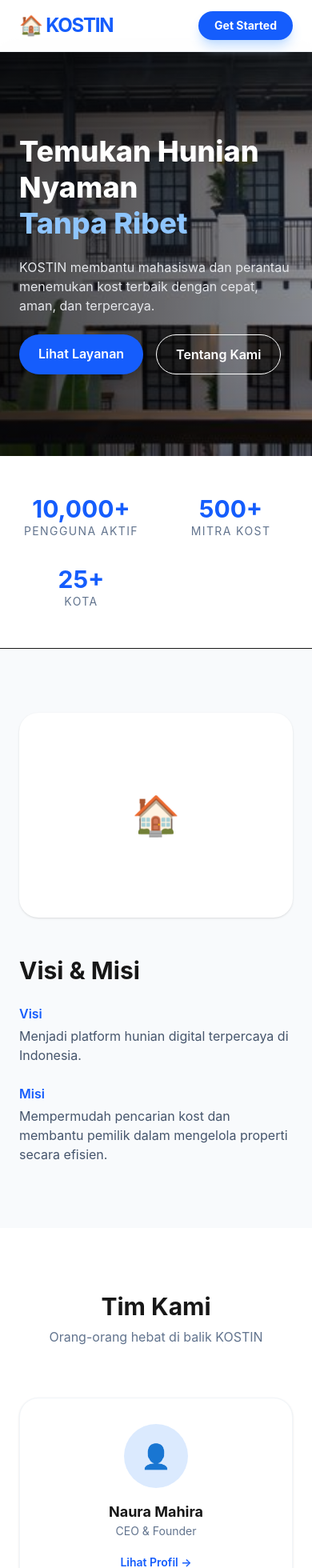
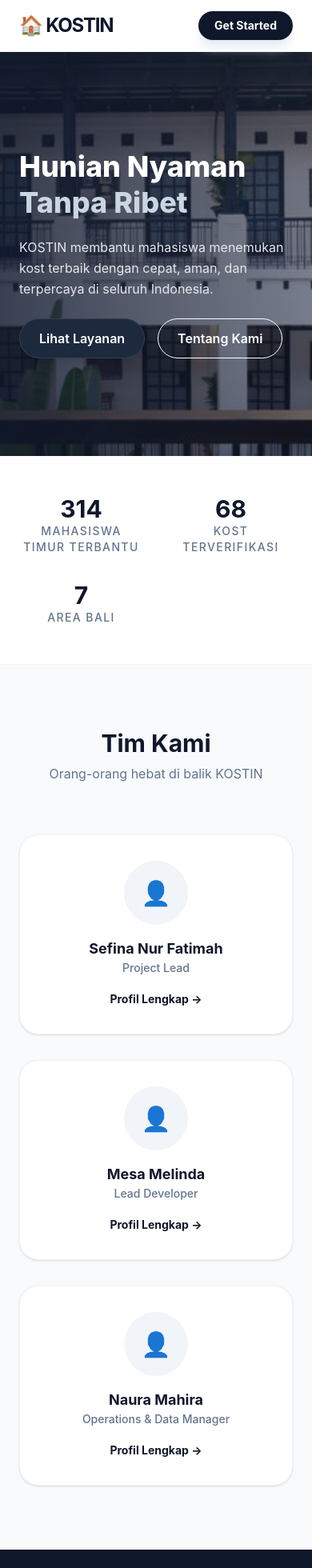
Before and after one commit to nauramahira1230/company-profile-mvp, a Next.js app: page / in a window 390 px wide. Shown: the top 1960 px of the page at 80% size. Built offline with nearby package versions, Linux system fonts and the light colour scheme.

Commit message:
first commit

```diff
--- a/app/about/page.tsx
+++ b/app/about/page.tsx
@@ -1,37 +1,14 @@
 export default function AboutPage() {
   return (
-    <div className="py-20">
-      <div className="max-w-7xl mx-auto px-6">
-        {/* Header Section */}
-        <div className="max-w-3xl mb-16">
-          <h1 className="text-4xl md:text-5xl font-extrabold mb-6">Tentang <span className="text-blue-600">KOSTIN</span></h1>
-          <p className="text-lg text-slate-600 leading-relaxed">
-            KOSTIN lahir dari keresahan mahasiswa yang kesulitan mencari hunian yang transparan dan nyaman.
-            Kami hadir untuk menjembatani antara pemilik kost dan pencari kost melalui teknologi yang mudah digunakan.
-          </p>
-        </div>
-
-        {/* History & Value */}
-        <div className="grid md:grid-cols-2 gap-16 items-center">
-          <div className="bg-blue-600 h-80 rounded-3xl flex items-center justify-center text-8xl">
-            🚀
-          </div>
-          <div>
-            <h2 className="text-2xl font-bold mb-4">Kenapa Memilih Kami?</h2>
-            <ul className="space-y-4 text-slate-600">
-              <li className="flex gap-3">
-                <span className="text-blue-600 font-bold">✓</span>
-                <span>**Keamanan Terjamin:** Semua mitra kami telah melalui proses verifikasi ketat.</span>
-              </li>
-              <li className="flex gap-3">
-                <span className="text-blue-600 font-bold">✓</span>
-                <span>**Transparansi Harga:** Tidak ada biaya tersembunyi antara penyewa dan pemilik.</span>
-              </li>
-              <li className="flex gap-3">
-                <span className="text-blue-600 font-bold">✓</span>
-                <span>**Dukungan 24/7:** Tim CS kami siap membantu kendala hunian Anda kapan saja.</span>
-              </li>
-            </ul>
+    <div className="py-20 bg-white">
+      <div className="max-w-4xl mx-auto px-6">
+        <h1 className="text-4xl font-bold text-slate-900 mb-8 border-b-4 border-slate-900 inline-block">Tentang KOSTIN</h1>
+        <div className="space-y-6 text-slate-700 leading-relaxed text-lg">
+          <p>KOSTIN adalah platform hunian digital yang lahir dari kebutuhan mahasiswa akan transparansi dan kemudahan dalam mencari tempat tinggal di perantauan.</p>
+          <p>Berawal dari tugas project di ITENAS Bandung, kini KOSTIN dikembangkan untuk menjadi standar baru dalam pengelolaan properti dan pencarian kost di Indonesia yang mengutamakan keamanan dan kepercayaan.</p>
+          <div className="p-8 bg-slate-900 text-white rounded-3xl mt-10">
+            <h3 className="text-xl font-bold mb-2">Visi Kami</h3>
+            <p className="opacity-80">Menjadi jembatan utama yang menghubungkan penyewa dan pemilik kost dengan sistem yang cerdas dan transparan.</p>
           </div>
         </div>
       </div>
--- /dev/null
+++ b/app/api/company/route.ts
@@ -0,0 +1,17 @@
+import { NextResponse } from "next/server";
+import { promises as fs } from "fs";
+import path from "path";
+
+export async function GET() {
+  try {
+    // Membaca data dari file JSON lokal
+    const filePath = path.join(process.cwd(), "data", "company.json");
+    const fileContent = await fs.readFile(filePath, "utf8");
+    const data = JSON.parse(fileContent);
+
+    // Mengirimkan data sebagai API Response
+    return NextResponse.json(data);
+  } catch (error) {
+    return NextResponse.json({ error: "Gagal mengambil data" }, { status: 500 });
+  }
+}
--- a/app/layout.tsx
+++ b/app/layout.tsx
@@ -1,96 +1,107 @@
 // File: app/layout.tsx
-import Link from 'next/link';
-import './globals.css'; // Pastikan Tailwind sudah aktif di file ini
+import Link from "next/link";
+import "./globals.css";
 
 export const metadata = {
   title: "KOSTIN | Modern Living Solution",
   description: "Company Profile KOSTIN - Platform Hunian Digital Indonesia",
 };
 
-export default function RootLayout({
-  children,
-}: {
-  children: React.ReactNode;
-}) {
+export default function RootLayout({ children }: { children: React.ReactNode }) {
   return (
     <html lang="id" className="scroll-smooth">
       <body className="bg-white text-slate-900 antialiased font-sans">
-
-        {/* NAVBAR */}
+        {/* NAVBAR - Warna Navy (slate-900) */}
         <header className="fixed top-0 inset-x-0 z-50 bg-white/80 backdrop-blur-md border-b border-slate-100">
           <nav className="max-w-7xl mx-auto px-6 h-16 flex justify-between items-center">
-
             {/* LOGO */}
-            <Link href="/" className="text-2xl font-bold text-blue-600 tracking-tighter">
+            <Link href="/" className="text-2xl font-bold text-slate-900 tracking-tighter">
               🏠 KOSTIN
             </Link>
 
             {/* NAV MENU */}
             <ul className="hidden md:flex gap-8 text-sm font-semibold text-slate-600">
-              <li><Link href="/" className="hover:text-blue-600 transition">Home</Link></li>
-              <li><Link href="/about" className="hover:text-blue-600 transition">About</Link></li>
-              <li><Link href="/services" className="hover:text-blue-600 transition">Services</Link></li>
-              <li><Link href="/contact" className="hover:text-blue-600 transition">Contact</Link></li>
+              <li>
+                <Link href="/" className="hover:text-slate-900 transition">
+                  Home
+                </Link>
+              </li>
+              <li>
+                <Link href="/about" className="hover:text-slate-900 transition">
+                  About
+                </Link>
+              </li>
+              <li>
+                <Link href="/services" className="hover:text-slate-900 transition">
+                  Services
+                </Link>
+              </li>
+              <li>
+                <Link href="/contact" className="hover:text-slate-900 transition">
+                  Contact
+                </Link>
+              </li>
             </ul>
 
-            {/* BUTTON */}
-            <Link
-              href="/contact"
-              className="bg-blue-600 text-white px-5 py-2 rounded-full text-sm font-bold shadow-lg shadow-blue-200 hover:bg-blue-700 transition active:scale-95"
-            >
+            {/* BUTTON - Warna Navy (bg-slate-900) */}
+            <Link href="/contact" className="bg-slate-900 text-white px-5 py-2 rounded-full text-sm font-bold shadow-lg shadow-slate-200 hover:bg-slate-800 transition active:scale-95">
               Get Started
             </Link>
           </nav>
         </header>
 
-        {/* CONTENT (Halaman page.tsx kamu bakal muncul di sini) */}
-        <main className="pt-16 min-h-screen">
-          {children}
-        </main>
+        {/* CONTENT */}
+        <main className="pt-16 min-h-screen">{children}</main>
 
-        {/* FOOTER */}
+        {/* FOOTER - Tema Navy */}
         <footer className="bg-slate-900 text-white pt-20 pb-10">
           <div className="max-w-7xl mx-auto px-6">
             <div className="grid md:grid-cols-4 gap-12 border-b border-slate-800 pb-12">
-
-              {/* Kolom 1: Brand */}
               <div className="col-span-1 md:col-span-2">
-                <h2 className="text-2xl font-bold text-blue-400 mb-4">🏠 KOSTIN</h2>
-                <p className="text-slate-400 max-w-sm leading-relaxed">
-                  Platform pencarian hunian modern yang mengutamakan transparansi, keamanan, dan kenyamanan bagi mahasiswa dan pekerja di seluruh Indonesia.
-                </p>
+                <h2 className="text-2xl font-bold text-slate-300 mb-4">🏠 KOSTIN</h2>
+                <p className="text-slate-400 max-w-sm leading-relaxed">Platform pencarian hunian modern yang mengutamakan transparansi, keamanan, dan kenyamanan.</p>
               </div>
 
-              {/* Kolom 2: Links */}
               <div>
                 <h4 className="font-bold mb-4">Company</h4>
                 <ul className="space-y-2 text-slate-400 text-sm">
-                  <li><Link href="/about">Tentang Kami</Link></li>
-                  <li><Link href="/services">Layanan</Link></li>
-                  <li><Link href="/contact">Kontak</Link></li>
+                  <li>
+                    <Link href="/about">Tentang Kami</Link>
+                  </li>
+                  <li>
+                    <Link href="/services">Layanan</Link>
+                  </li>
+                  <li>
+                    <Link href="/contact">Kontak</Link>
+                  </li>
                 </ul>
               </div>
 
-              {/* Kolom 3: Support */}
               <div>
                 <h4 className="font-bold mb-4">Support</h4>
                 <ul className="space-y-2 text-slate-400 text-sm">
-                  <li><a href="#" className="hover:text-white">Pusat Bantuan</a></li>
-                  <li><a href="#" className="hover:text-white">Syarat & Ketentuan</a></li>
-                  <li><a href="#" className="hover:text-white">Kebijakan Privasi</a></li>
+                  <li>
+                    <a href="#" className="hover:text-white">
+                      Pusat Bantuan
+                    </a>
+                  </li>
+                  <li>
+                    <a href="#" className="hover:text-white">
+                      Syarat & Ketentuan
+                    </a>
+                  </li>
                 </ul>
               </div>
             </div>
 
             <div className="mt-10 flex flex-col md:flex-row justify-between items-center gap-4 text-xs text-slate-500">
               <p>© 2026 KOSTIN Technology. All rights reserved.</p>
-              <div className="flex gap-6 italic">
+              <div className="italic">
                 <span>"Solusi hunian, bukan solusi hati"</span>
               </div>
             </div>
           </div>
         </footer>
-
       </body>
     </html>
   );
--- a/app/page.tsx
+++ b/app/page.tsx
@@ -1,19 +1,28 @@
 import Link from "next/link";
+import { promises as fs } from "fs";
+import path from "path";
 
-// DATA FETCHING
-async function getCompanyData() {
-  return {
-    stats: [
-      { label: "Pengguna Aktif", value: "10,000+" },
-      { label: "Mitra Kost", value: "500+" },
-      { label: "Kota", value: "25+" },
-    ],
-    team: [
-      { id: 1, name: "Naura Mahira", role: "CEO & Founder", slug: "naura" },
-      { id: 2, name: "Sefina Nur Fatimah", role: "CTO", slug: "sefina" },
-      { id: 3, name: "Mesa Melinda", role: "COO", slug: "mesa" },
-    ]
-  };
+interface Stat {
+  label: string;
+  value: string;
+}
+
+interface TeamMember {
+  id: number;
+  name: string;
+  role: string;
+  slug: string;
+}
+
+interface CompanyData {
+  stats: Stat[];
+  team: TeamMember[];
+}
+
+async function getCompanyData(): Promise<CompanyData> {
+  const filePath = path.join(process.cwd(), "data", "company.json");
+  const file = await fs.readFile(filePath, "utf8");
+  return JSON.parse(file);
 }
 
 export default async function HomePage() {
@@ -21,44 +30,25 @@ export default async function HomePage() {
 
   return (
     <div className="overflow-hidden">
-
-      {/* HERO */}
+      {}
       <section className="relative h-[60vh] md:h-[70vh] text-white">
-
-        {/* BG IMAGE */}
         <div className="absolute inset-0">
-          <img
-            src="/images/hero.jpg"
-            alt="Hero"
-            className="w-full h-full object-cover"
-          />
-          <div className="absolute inset-0 bg-gradient-to-r from-black/70 to-black/40"></div>
+          <img src="/images/hero.jpg" alt="Hero" className="w-full h-full object-cover" />
+          <div className="absolute inset-0 bg-gradient-to-r from-slate-900/80 to-slate-900/50"></div>
         </div>
 
-        {/* CONTENT */}
         <div className="relative max-w-7xl mx-auto px-6 h-full flex items-center">
           <div className="max-w-xl">
             <h1 className="text-4xl md:text-6xl font-extrabold leading-tight mb-5">
-              Temukan Hunian Nyaman <br />
-              <span className="text-blue-300">Tanpa Ribet</span>
+              Hunian Nyaman <br />
+              <span className="text-slate-300">Tanpa Ribet</span>
             </h1>
-
-            <p className="text-base md:text-lg text-gray-200 mb-6">
-              KOSTIN membantu mahasiswa dan perantau menemukan kost terbaik dengan cepat, aman, dan terpercaya.
-            </p>
-
+            <p className="text-base md:text-lg text-gray-200 mb-6 leading-relaxed">KOSTIN membantu mahasiswa menemukan kost terbaik dengan cepat, aman, dan terpercaya di seluruh Indonesia.</p>
             <div className="flex gap-4">
-              <Link
-                href="/services"
-                className="bg-blue-600 px-6 py-3 rounded-full font-semibold hover:bg-blue-700 transition shadow-lg"
-              >
+              <Link href="/services" className="bg-slate-800 border border-slate-700 px-6 py-3 rounded-full font-semibold hover:bg-slate-700 transition shadow-lg">
                 Lihat Layanan
               </Link>
-
-              <Link
-                href="/about"
-                className="border border-white px-6 py-3 rounded-full font-semibold hover:bg-white hover:text-black transition"
-              >
+              <Link href="/about" className="border border-white px-6 py-3 rounded-full font-semibold hover:bg-white hover:text-black transition">
                 Tentang Kami
               </Link>
             </div>
@@ -66,108 +56,51 @@ export default async function HomePage() {
         </div>
       </section>
 
-      {/* STATS */}
-      <section className="py-12 bg-white border-b">
+      {}
+      <section className="py-12 bg-white border-b border-slate-100">
         <div className="max-w-7xl mx-auto px-6">
           <div className="grid grid-cols-2 md:grid-cols-3 gap-8 text-center">
             {stats.map((s, i) => (
               <div key={i}>
-                <p className="text-3xl font-bold text-blue-600">{s.value}</p>
-                <p className="text-slate-500 text-sm uppercase tracking-widest">
-                  {s.label}
-                </p>
+                <p className="text-3xl font-bold text-slate-900">{s.value}</p>
+                <p className="text-slate-500 text-sm uppercase tracking-widest font-medium">{s.label}</p>
               </div>
             ))}
           </div>
         </div>
       </section>
 
-      {/* VISI MISI */}
+      {}
       <section className="py-20 bg-slate-50">
-        <div className="max-w-7xl mx-auto px-6 grid md:grid-cols-2 gap-12 items-center">
-
-          <div className="bg-white h-64 rounded-3xl shadow flex items-center justify-center text-5xl">
-            🏠
+        <div className="max-w-7xl mx-auto px-6">
+          <div className="text-center mb-16">
+            <h2 className="text-3xl font-bold text-slate-900">Tim Kami</h2>
+            <p className="text-slate-500 mt-2">Orang-orang hebat di balik KOSTIN</p>
           </div>
 
-          <div>
-            <h2 className="text-3xl font-bold mb-6">Visi & Misi</h2>
-
-            <div className="space-y-6">
-              <div>
-                <h3 className="font-semibold text-blue-600 mb-1">Visi</h3>
-                <p className="text-slate-600">
-                  Menjadi platform hunian digital terpercaya di Indonesia.
-                </p>
+          <div className="grid sm:grid-cols-2 lg:grid-cols-3 gap-8">
+            {team.map((t) => (
+              <div key={t.id} className="bg-white p-8 rounded-3xl border border-slate-100 shadow-sm hover:shadow-lg hover:-translate-y-1 transition text-center">
+                <div className="w-20 h-20 mx-auto bg-slate-100 rounded-full flex items-center justify-center text-3xl mb-4">👤</div>
+                <h3 className="text-lg font-bold text-slate-900">{t.name}</h3>
+                <p className="text-slate-500 text-sm mb-4 font-medium">{t.role}</p>
+                <Link href={`/team/${t.slug}`} className="text-slate-900 text-sm font-bold hover:underline">
+                  Profil Lengkap →
+                </Link>
               </div>
-
-              <div>
-                <h3 className="font-semibold text-blue-600 mb-1">Misi</h3>
-                <p className="text-slate-600">
-                  Mempermudah pencarian kost dan membantu pemilik dalam mengelola properti secara efisien.
-                </p>
-              </div>
-            </div>
+            ))}
           </div>
         </div>
       </section>
 
-      {/* TEAM */}
-      <section className="py-20">
-        <div className="max-w-7xl mx-auto px-6">
-
-          <div className="text-center mb-16">
-            <h2 className="text-3xl font-bold">Tim Kami</h2>
-            <p className="text-slate-500 mt-2">
-              Orang-orang hebat di balik KOSTIN
-            </p>
-          </div>
-
-          <div className="grid sm:grid-cols-2 lg:grid-cols-3 gap-8">
-
-            {team.map((t) => (
-              <div
-                key={t.id}
-                className="bg-white p-8 rounded-3xl border border-slate-100 shadow-sm hover:shadow-lg hover:-translate-y-1 transition text-center"
-              >
-                <div className="w-20 h-20 mx-auto bg-blue-100 rounded-full flex items-center justify-center text-3xl mb-4">
-                  👤
-                </div>
-
-                <h3 className="text-lg font-bold">{t.name}</h3>
-                <p className="text-slate-500 text-sm mb-4">{t.role}</p>
-
-                <Link
-                  href={`/team/${t.slug}`}
-                  className="text-blue-600 text-sm font-semibold hover:underline"
-                >
-                  Lihat Profil →
-                </Link>
-              </div>
-            ))}
-
-          </div>
-        </div>
-      </section>
-
-      {/* CTA */}
-      <section className="py-20 bg-gradient-to-r from-blue-600 to-indigo-700 text-white text-center">
-        <h2 className="text-3xl font-bold mb-4">
-          Tertarik Bergabung?
-        </h2>
-
-        <p className="mb-6 text-blue-100">
-          Hubungi kami dan mulai perjalanan bersama KOSTIN.
-        </p>
-
-        <Link
-          href="/contact"
-          className="bg-white text-blue-600 px-8 py-3 rounded-full font-semibold hover:bg-gray-200 transition"
-        >
+      {}
+      <section className="py-20 bg-slate-900 text-white text-center">
+        <h2 className="text-3xl font-bold mb-4">Tertarik Bergabung?</h2>
+        <p className="mb-8 text-slate-300">Hubungi kami dan mulai perjalanan hunian modern bersama KOSTIN.</p>
+        <Link href="/contact" className="bg-white text-slate-900 px-8 py-3 rounded-full font-bold hover:bg-slate-200 transition shadow-xl">
           Hubungi Kami
         </Link>
       </section>
-
     </div>
   );
 }
--- a/app/services/page.tsx
+++ b/app/services/page.tsx
@@ -1,25 +1,22 @@
 export default function ServicesPage() {
   const services = [
-    { title: "Pencarian Kost", desc: "Filter kost berdasarkan lokasi, harga, dan fasilitas secara real-time.", icon: "🔍" },
-    { title: "Booking Online", desc: "Pesan kamar langsung dari aplikasi tanpa perlu survei lokasi berkali-kali.", icon: "📅" },
-    { title: "Manajemen Properti", desc: "Layanan khusus pemilik kost untuk memantau pembayaran dan laporan keuangan.", icon: "📊" },
-    { title: "Legalitas & Kontrak", desc: "Bantuan pembuatan draf kontrak sewa menyewa yang sah secara hukum.", icon: "⚖️" },
+    { title: "Pencarian Kost", desc: "Database kost terlengkap dengan filter harga dan fasilitas." },
+    { title: "Verifikasi Data", desc: "Kami memastikan semua data kost valid dan sesuai dengan kenyataan." },
+    { title: "Booking Online", desc: "Sistem booking yang aman dan transparan langsung dari aplikasi." },
   ];
 
   return (
-    <div className="py-20 bg-slate-50">
-      <div className="max-w-7xl mx-auto px-6">
-        <div className="text-center mb-16">
-          <h1 className="text-4xl font-bold mb-4">Layanan Unggulan Kami</h1>
-          <p className="text-slate-500">Solusi menyeluruh untuk ekosistem hunian modern.</p>
-        </div>
+    <div className="py-20 bg-slate-50 min-h-screen">
+      <div className="max-w-7xl mx-auto px-6 text-center">
+        <h1 className="text-4xl font-bold text-slate-900 mb-4">Layanan KOSTIN</h1>
+        <p className="text-slate-500 mb-16">Solusi cerdas untuk kebutuhan hunian modern Anda.</p>
 
-        <div className="grid md:grid-cols-2 lg:grid-cols-4 gap-8">
-          {services.map((item, i) => (
-            <div key={i} className="bg-white p-8 rounded-3xl shadow-sm border border-slate-100 hover:border-blue-300 transition">
-              <div className="text-4xl mb-4">{item.icon}</div>
-              <h3 className="text-xl font-bold mb-2">{item.title}</h3>
-              <p className="text-slate-600 text-sm leading-relaxed">{item.desc}</p>
+        <div className="grid md:grid-cols-3 gap-8">
+          {services.map((s, i) => (
+            <div key={i} className="bg-white p-8 rounded-3xl border border-slate-100 shadow-sm hover:shadow-lg transition">
+              <div className="text-3xl mb-4">✨</div>
+              <h3 className="text-xl font-bold text-slate-900 mb-2">{s.title}</h3>
+              <p className="text-slate-600 leading-relaxed">{s.desc}</p>
             </div>
           ))}
         </div>
--- a/app/team/[slug]/page.tsx
+++ b/app/team/[slug]/page.tsx
@@ -1,77 +1,52 @@
+import { promises as fs } from "fs";
+import path from "path";
+
 interface TeamMember {
+  id: number;
   name: string;
   role: string;
+  slug: string;
   bio: string;
 }
 
-export default function TeamDetailPage({
-  params,
-}: {
-  params: { slug?: string };
-}) {
+// Tambahkan Promise pada tipe params
+export default async function TeamDetailPage({ params }: { params: Promise<{ slug: string }> }) {
+  // 1. UNWRAP PARAMS (Wajib di Next.js versi terbaru)
+  const resolvedParams = await params;
+  const slug = resolvedParams.slug.toLowerCase();
 
-    console.log("PARAMS:", params);
+  // 2. DATA FETCHING DARI FILE JSON (Kriteria Nilai 20%)
+  const filePath = path.join(process.cwd(), "data", "company.json");
+  const fileContent = await fs.readFile(filePath, "utf8");
+  const data = JSON.parse(fileContent);
 
-  // 🔥 AMAN dari undefined + beda huruf besar kecil
-  const slug = params?.slug?.toLowerCase() || "";
+  // 3. MENCARI ANGGOTA BERDASARKAN SLUG
+  const person = data.team.find((m: TeamMember) => m.slug === slug);
 
-  // DATA
-  const teamDetails: Record<string, TeamMember> = {
-    naura: {
-      name: "Naura Mahira",
-      role: "CEO",
-      bio: "Visioner KOSTIN yang bercita-cita menertibkan dunia per-kost-an.",
-    },
-    sefina: {
-      name: "Sefina Nur Fatimah",
-      role: "CTO",
-      bio: "Ahli teknologi yang mengembangkan sistem KOSTIN.",
-    },
-    mesa: {
-      name: "Mesa Melinda",
-      role: "COO",
-      bio: "Mengatur operasional dan memastikan pengalaman user terbaik.",
-    },
-  };
-
-  const person = teamDetails[slug];
-
-  // ❌ Kalau slug tidak ada
+  // ❌ Kalau data tidak ditemukan
   if (!person) {
-    return (
-      <div className="py-20 text-center text-red-500 font-semibold">
-        Data tidak ditemukan
-      </div>
-    );
+    return <div className="py-20 text-center text-red-500 font-semibold italic">Data anggota "{slug}" tidak ditemukan. Pastikan slug di JSON sudah benar.</div>;
   }
 
-  // ✅ Tampilan detail
+  // ✅ TAMPILAN DETAIL DENGAN TEMA NAVY
   return (
     <div className="max-w-2xl mx-auto py-20 px-6 text-center">
-      <div className="bg-white p-10 rounded-3xl shadow-lg border">
+      <div className="bg-white p-10 rounded-3xl shadow-lg border border-slate-100">
+        <div className="w-24 h-24 mx-auto bg-slate-100 rounded-full flex items-center justify-center text-4xl mb-6 border border-slate-200">👤</div>
 
-        {/* FOTO */}
-        <div className="w-24 h-24 mx-auto bg-slate-200 rounded-full flex items-center justify-center text-4xl mb-6">
-          👤
+        <h1 className="text-3xl font-bold text-slate-900">{person.name}</h1>
+
+        <p className="text-slate-600 font-bold mt-2 uppercase tracking-wide text-sm">{person.role}</p>
+
+        <div className="w-16 h-1 bg-slate-900 mx-auto my-6 rounded-full opacity-20"></div>
+
+        <p className="text-slate-600 italic leading-relaxed text-lg">"{person.bio}"</p>
+
+        <div className="mt-10">
+          <a href="/" className="text-slate-500 hover:text-slate-900 text-sm font-semibold transition">
+            ← Kembali ke Beranda
+          </a>
         </div>
-
-        {/* NAMA */}
-        <h1 className="text-3xl font-bold text-slate-900">
-          {person.name}
-        </h1>
-
-        {/* ROLE */}
-        <p className="text-blue-600 font-semibold mt-2">
-          {person.role}
-        </p>
-
-        {/* GARIS */}
-        <div className="w-16 h-1 bg-blue-600 mx-auto my-6 rounded-full"></div>
-
-        {/* BIO */}
-        <p className="text-slate-600 italic leading-relaxed">
-          "{person.bio}"
-        </p>
       </div>
     </div>
   );
--- /dev/null
+++ b/data/company.json
@@ -0,0 +1,30 @@
+{
+  "stats": [
+    { "label": "Mahasiswa Timur Terbantu", "value": "314" },
+    { "label": "Kost Terverifikasi", "value": "68" },
+    { "label": "Area Bali", "value": "7" }
+  ],
+  "team": [
+    {
+      "id": 1,
+      "name": "Sefina Nur Fatimah",
+      "role": "Project Lead",
+      "slug": "sefina",
+      "bio": "Sebagai salah satu mahasiswa universitas di bali, saya fokus memastikan konsep KOSTIN ini menjadi solusi bagi teman-teman Timur saya di kampus, dari mulai perancangan hingga aplikasi siap dipakai."
+    },
+    {
+      "id": 2,
+      "name": "Mesa Melinda",
+      "role": "Lead Developer",
+      "slug": "mesa",
+      "bio": "Saya sebagai bagian teknis, fokus kepada sistem aplikasi agar stabil, dan memudahkan teman-teman semua saat memakai aplikasi ini."
+    },
+    {
+      "id": 3,
+      "name": "Naura Mahira",
+      "role": "Operations & Data Manager",
+      "slug": "naura",
+      "bio": "Saya sebagai ujung tombak dari aplikasi ini yang merapihkan database dan verifikasi lapangan agar kost yang terdaftar di aplikasi benar-benar sesuai dengan aslinya."
+    }
+  ]
+}
```
Also changed, not shown: app/contact/page.tsx (+40 -19 lines), 1 other file (tests, documents, lock files or other folders).
